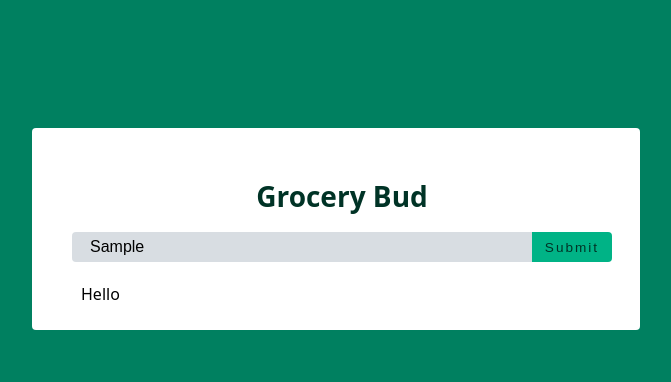
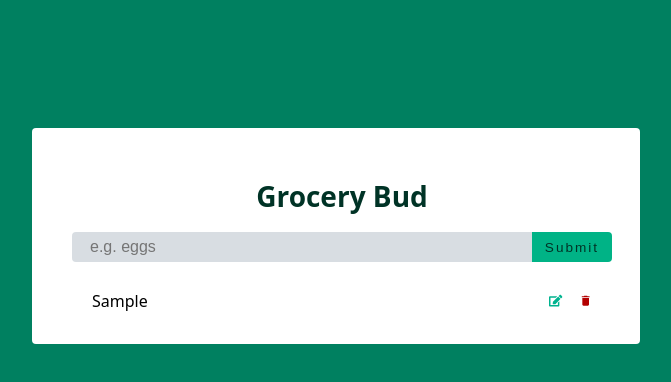
Before and after one commit to kylsnchz12/appsdev-grocerybud, a React (Vite) app in the folder grocery-bud/: page / in a window 1280 px wide. Both pictures are taken after typing "Sample" into the empty fields and a click on the button "Submit". Shown: the top 382 px of the page, without its empty margins (304-975 px from the left). Built offline with nearby package versions, Linux system fonts and the light colour scheme.

Commit message:
Adding edit functionality

```diff
--- a/grocery-bud/package.json
+++ b/grocery-bud/package.json
@@ -10,7 +10,8 @@
   },
   "dependencies": {
     "react": "^18.2.0",
-    "react-dom": "^18.2.0"
+    "react-dom": "^18.2.0",
+    "react-icons": "^4.6.0"
   },
   "devDependencies": {
     "@types/react": "^18.0.24",
--- a/grocery-bud/src/App.css
+++ b/grocery-bud/src/App.css
@@ -72,5 +72,45 @@
 }
 
 .item-container{
-    margin-left: 25px;
+    margin-left: 20px;
+    padding: 0;
+    box-sizing: border-box;
 }
+
+.edit-btn{
+    background: transparent;
+    border-color: transparent;
+    color: #00b38f;
+    cursor: pointer;
+    transition: var(--transition);
+}
+
+.delete-btn{
+    background: transparent;
+    border-color: transparent;
+    cursor: pointer;
+    color: #b30000;
+    transition: var(--transition);
+}
+
+.grocery-list{
+    display: flex;
+    align-items: center;
+    justify-content: space-between;
+    transition: var(--transition);
+    padding: 0.25rem 1rem;
+    padding-top: 0%;
+    padding-bottom: 0%;
+    margin: 0%;
+    height: 38px;
+    border-radius: var(--radius);
+    text-transform: capitalize;
+}
+
+.grocery-list:hover{
+    background-color:#66ff9947;
+}
+
+.item-name{
+    font-size: 16px;
+}
--- a/grocery-bud/src/App.jsx
+++ b/grocery-bud/src/App.jsx
@@ -1,10 +1,11 @@
+import { useEffect } from 'react';
 import { useState } from 'react'
 import './App.css'
 import List from "./List";
 
 const getLocalStorage = () => {
   let list = localStorage.getItem("list");
-  if(list){
+  if (list) {
     return (list = JSON.parse(localStorage.getItem("list")));
   } else {
     return [];
@@ -14,16 +15,45 @@ const getLocalStorage = () => {
 function App() {
   const [list, setList] = useState(getLocalStorage());
   const [name, setName] = useState("")
+  const [editId, setEditId] = useState(null)
   const [isEditing, setIsEditing] = useState(false)
 
   const handleSubmit = (e) => {
     e.preventDefault();
     if(!name){
-      alert('Input a value')
+      alert('Input a value');
     }else if(name && isEditing){
-      {/* TODO: map out the updated list, set isediting to false, show alert*/}
+      setList(
+        list.map((item) => {
+          if(item.id == editId){
+            return {...item, title: name}
+          }
+          return item
+        })
+      );
+      setName("");
+      setIsEditing(false);
+      setEditId(null);
+      alert('changed');
+    }else {
+      const newItem = { id: new Date().getTime().toString(), title: name };
+      setList([...list, newItem]);
+      setName("");
+      alert(`added a value ${name}`);
     }
   }
+
+  const editItem = (id) => {
+    const thisItem = list.find((item) => item.id == id);
+    setIsEditing(true);
+    setEditId(id);
+    setName(thisItem.title);
+  }
+
+  useEffect(() => {
+    localStorage.setItem("list", JSON.stringify(list));
+  }, [list])
+
   return (
     <div className='container'>
       <form className='grocery-form' onSubmit={handleSubmit}>
@@ -40,9 +70,7 @@ function App() {
             </button>
         </div>
       </form>
-      <div className='contianer'>
-          <List />
-      </div>
+      <List items = {list} editItem = {editItem}/>
     </div>
   )
 }
--- a/grocery-bud/src/List.jsx
+++ b/grocery-bud/src/List.jsx
@@ -1,7 +1,29 @@
-const List = () => {
-    return (
+import { FaEdit } from 'react-icons/fa';
+import { MdDelete } from 'react-icons/md';
+
+const List = ({items, editItem}) => {
+    return(
         <div className="item-container">
-            Hello
+            {items.map((item) => {
+            const { id, title } = item;
+            return (
+                <article className="grocery-list">
+                    <p className="item-name">{title}</p>
+                    <div>
+                        <button
+                        className='edit-btn'
+                        type='button'
+                        onClick={ () => editItem(id)}
+                        >
+                            <FaEdit/>
+                        </button>
+                        <button className='delete-btn'>
+                            <MdDelete/>
+                        </button>
+                    </div>
+                </article>
+            )
+        })}
         </div>
     )
 }
```
Also changed, not shown: 1 other file (tests, documents, lock files or other folders).
